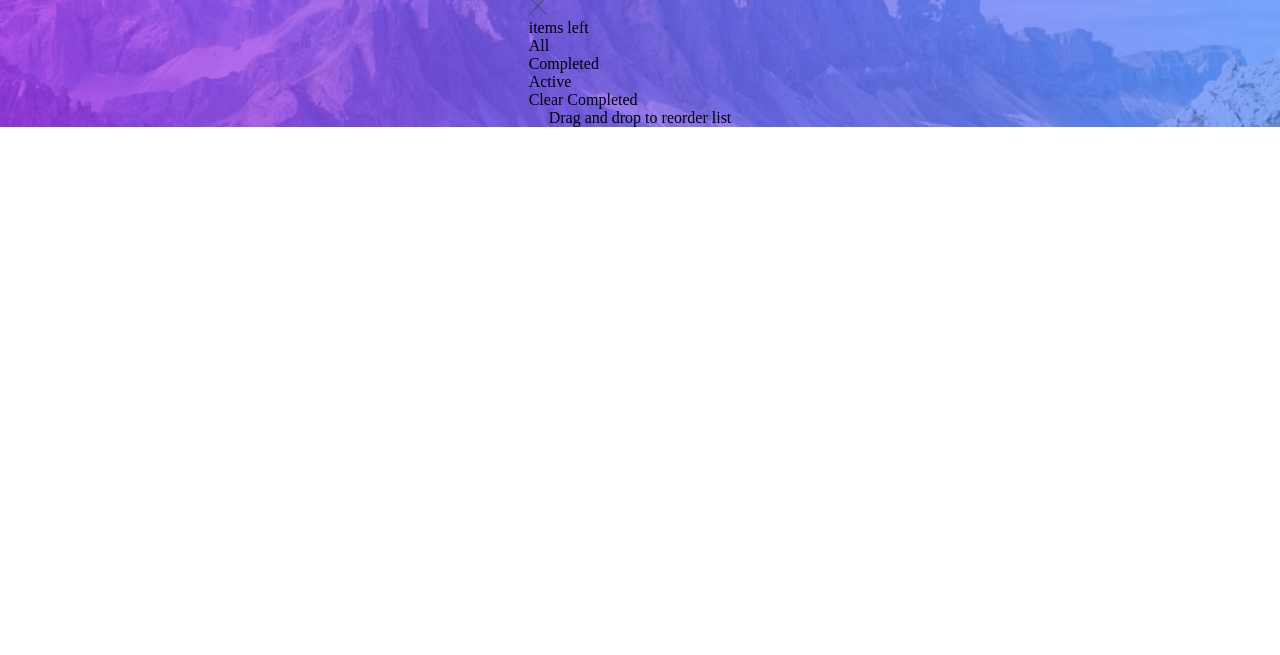
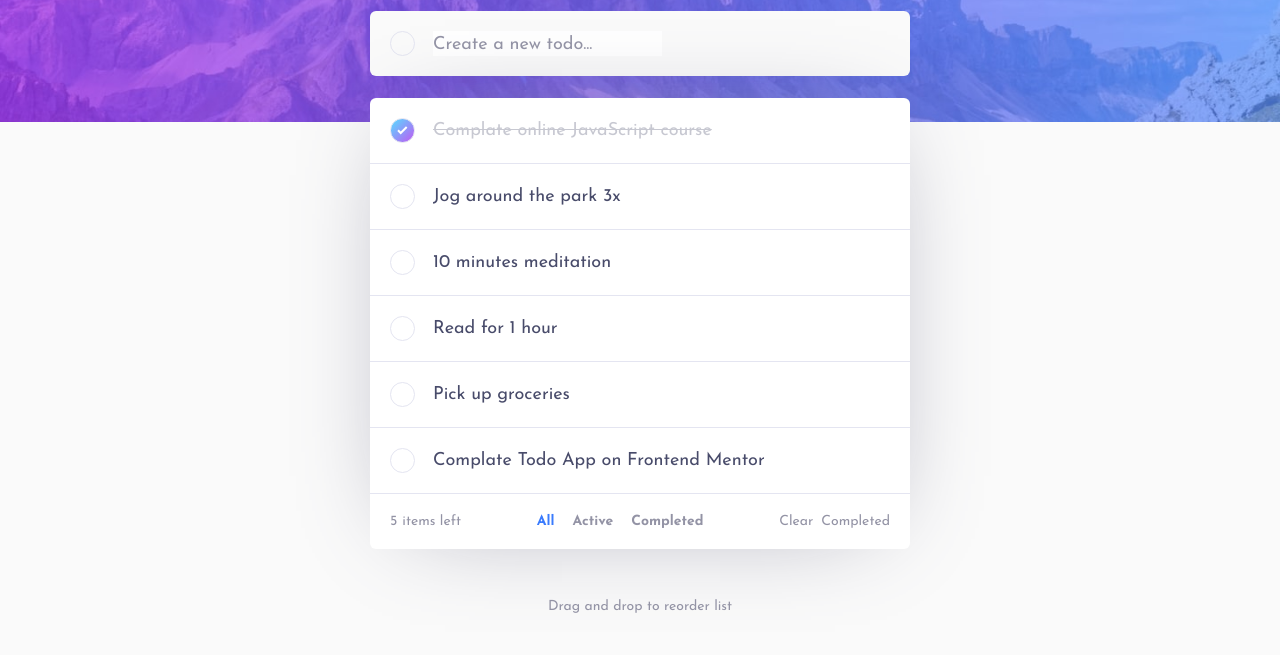
Before and after one commit to Selman-S/Todo-APP-with-DOM, a plain HTML site: page index.html in a window 1280 px wide. Shown: the part 145-800 px from the top of the page. Drawn offline with Linux system fonts and the light colour scheme.

Commit message:
css desktop ok

```diff
--- a/index.html
+++ b/index.html
@@ -16,45 +16,117 @@
 
 <body>
   <div class="container">
+
     <div class="header">
-
       <h1>Todo</h1>
-      <img src="./images/icon-sun.svg"  alt="">
+      <img id="theme-img" src="./images/icon-moon.svg" alt="">
     </div>
     <div id="add-div">
-      <input type="checkbox" name="" class="check">
-      <input type="text" id="add-check">
+      <div id="check-input" class="check"></div>
+      <input type="text" id="add-check" placeholder="Create a new todo...">
+
     </div>
     <div class="todo-container">
       <div class="todo-item">
-        <input type="checkbox" name="" class="check">
-        <p class="desc">Complate online JavaScript course</p>
+        <div class="todo-desc">
+
+          <div class="check  check-bg"><img src="./images/icon-check.svg" alt=""></div>
+          <p class="desc check-p">Complate online JavaScript course</p>
+        </div>
         <div class="cross">
 
           <img src="./images/icon-cross.svg" alt="">
         </div>
 
       </div>
+      <div class="todo-item">
+        <div class="todo-desc">
+
+          <div class="check"></div>
+          <p class="desc">Jog around the park 3x</p>
+        </div>
+        <div class="cross">
+
+          <img src="./images/icon-cross.svg" alt="">
+        </div>
+
+      </div>
+      <div class="todo-item">
+        <div class="todo-desc">
+
+          <div class="check"></div>
+          <p class="desc">10 minutes meditation</p>
+        </div>
+        <div class="cross">
+
+          <img src="./images/icon-cross.svg" alt="">
+        </div>
+
+      </div>
+      <div class="todo-item">
+        <div class="todo-desc">
+
+          <div class="check"></div>
+          <p class="desc">Read for 1 hour</p>
+        </div>
+        <div class="cross">
+
+          <img src="./images/icon-cross.svg" alt="">
+        </div>
+
+      </div>
+      <div class="todo-item">
+        <div class="todo-desc">
+
+          <div class="check"></div>
+          <p class="desc">Pick up groceries</p>
+        </div>
+        <div class="cross">
+
+          <img src="./images/icon-cross.svg" alt="">
+        </div>
+
+      </div>
+      <div class="todo-item">
+        <div class="todo-desc">
+
+          <div class="check"></div>
+          <p class="desc">Complate Todo App on Frontend Mentor</p>
+        </div>
+        <div class="cross">
+
+          <img src="./images/icon-cross.svg" alt="">
+        </div>
+
+      </div>
+      <div class="todo-bottom">
 
         <div class="bottom-left">
           <!-- Add dynamic number -->
-        <span class="num"></span>
+          <span class="num">5</span>
           <p>items left</p>
         </div>
 
         <div class="bottom-middle">
-        <p>All</p>
-        <p>Completed</p>
-        <p>Active</p>
+          <p class="b-m active ">All</p>
+          <p class="b-m">Active</p>
+          <p class="b-m">Completed</p>
         </div>
 
         <div class="bottom-right">
-        <p>Clear Completed</p>
+          <p>Clear </p>
+          <p>
+            Completed
+
+          </p>
 
         </div>
       </div>
+    </div>
+    <div class="copyright">
 
       <p>Drag and drop to reorder list</p>
+    </div>
 
   </div>
 
--- a/style.css
+++ b/style.css
@@ -1,13 +1,54 @@
+@import url('https://fonts.googleapis.com/css2?family=Josefin+Sans:wght@400;700&display=swap');
+
+
+:root {
+
+    /********** primary color ************/
+
+    --bright-blue: hsl(220, 98%, 61%);
+    --check-background:linear-gradient(135deg,hsl(192, 100%, 67%), hsl(280, 87%, 65%));
+
+
+    /********** light mode ************/
+    --lt-very-light-gray: hsl(0, 0%, 98%);
+    --lt-very-light-grayish-blue: hsl(236, 33%, 92%);
+    --lt-light-grayish-blue: hsl(233, 11%, 84%);
+    --lt-dark-grayish-blue: hsl(237, 9%, 61%);
+    --lt-very-dark-grayish-lue: hsl(235, 19%, 35%);
+
+
+  /********** dark mode ************/
+--Very-Dark-Blue: hsl(235, 21%, 11%);
+--Very-Dark-Desaturated-Blue: hsl(235, 24%, 19%);
+--Light-Grayish-Blue: hsl(234, 39%, 85%);
+--Light-Grayish-Blue-hover: hsl(236, 33%, 92%);
+--Dark-Grayish-Blue: hsl(234, 11%, 52%);
+--Very-Dark-Grayish-Blue: hsl(233, 14%, 35%);
+--Very-Dark-Grayish-Blue: hsl(237, 14%, 26%);
+
+
+}
+
+
 *{
   padding: 0;
   margin:0;
   box-sizing: border-box;
+  font-size: 18px;
 }
 
 body {
+
+  display: flex;
+  justify-content: center;
+  align-items: center;
+
   background-image: url(./images/bg-desktop-light.jpg);
   background-repeat: no-repeat;
-  background-size: cover;
+  background-color:var(--lt-very-light-gray) ;
+  background-size:100%;
+  font-family: 'Josefin Sans', sans-serif;
+
 }
 
 .container {
@@ -15,14 +56,162 @@ body {
   justify-content: center;
   align-items: center;
   flex-direction: column;
+  width:540px;
+  margin-top:80px ;
 
 
 }
 
 .header {
   display: flex;
-  width:350px;
   justify-content: space-between;
-  margin-top:50px ;
+
+  width: 100%;
 
 }
+.header h1 {
+  color: var(--lt-very-light-gray);
+  text-transform: uppercase;
+  letter-spacing: .8rem;
+  font-size: 40px;
+
+}
+#theme-img {
+  width:25px;
+  height:25px;
+}
+
+#add-div {
+  background-color: var(--lt-very-light-gray);
+  padding:20px;
+  margin-top: 2rem;
+  width: 100%;
+  display: flex;
+  border-radius: 6px;
+
+}
+::placeholder {
+  font-size: 1rem;
+  color: var(--lt-dark-grayish-blue);
+}
+#add-check {
+  font-size:20px;
+  border:none;
+  outline:none;
+  font-family: 'Josefin Sans', sans-serif;
+  color:var(--lt-very-dark-grayish-lue)
+}
+.check {
+  width:25px;
+  height:25px;
+  border-radius: 50%;
+  border:1px solid var(--lt-very-light-grayish-blue);
+  margin-right: 1rem;
+  color:var(--lt-very-dark-grayish-lue);
+  cursor: pointer;
+}
+.check:hover {
+
+}
+.todo-container {
+  width:100%;
+  background-color: #fff;
+  margin-top: 1.2rem;
+  border-radius: 6px;
+  color:var(--lt-very-dark-grayish-lue);
+  font-size:1rem;
+  box-shadow: 0px 2px 100px -40px var(--lt-dark-grayish-blue);
+}
+
+.todo-item {
+  display: flex;
+  justify-content: space-between;padding:20px;
+  width: 100%;
+  border-bottom: 1px solid var(--lt-very-light-grayish-blue);
+
+}
+.todo-item:hover .cross {
+  visibility: visible;
+
+}
+
+.todo-desc {
+  display: flex;
+  align-items: center;
+}
+.desc {
+  cursor: pointer;
+}
+.cross {
+  cursor: pointer;
+  visibility: hidden;
+}
+.todo-bottom{
+  padding:20px;
+  display: flex;
+  align-items: center;
+  justify-content: space-between;
+
+}
+
+
+.bottom-left{
+  display: flex;
+  gap: 5px;
+}
+.bottom-left p,span {
+    font-size: 14px;
+    color: var(--lt-dark-grayish-blue)
+  }
+
+  .bottom-middle {
+    display: flex;
+    margin-left: 3rem;
+    gap:1rem;
+
+  }
+
+  .b-m{
+
+    font-size: 14px;
+  font-weight: 700;
+  color: var(--lt-dark-grayish-blue);
+}
+.b-m:hover {
+  cursor: pointer;
+}
+
+.bottom-right {
+  margin-left:3rem ;
+  display: flex;
+  gap:8px;
+  cursor: pointer;
+
+}
+.bottom-right p {
+  font-size: 14px;
+ color: var(--lt-dark-grayish-blue);
+}
+.copyright p{
+  margin-top: 2.8rem;
+}
+.copyright p{
+
+  color: var(--lt-dark-grayish-blue);
+  font-size: 14px;
+}
+.active {
+ color:var(--bright-blue);
+}
+
+.check-bg {
+  background:var(--check-background);
+  color:white;
+  display: flex;
+  align-items: center;
+  justify-content: center;
+}
+.check-p {
+  opacity: 0.3;
+  text-decoration: line-through;
+}
```
Lines whose indentation alone changed are shown as unchanged.
